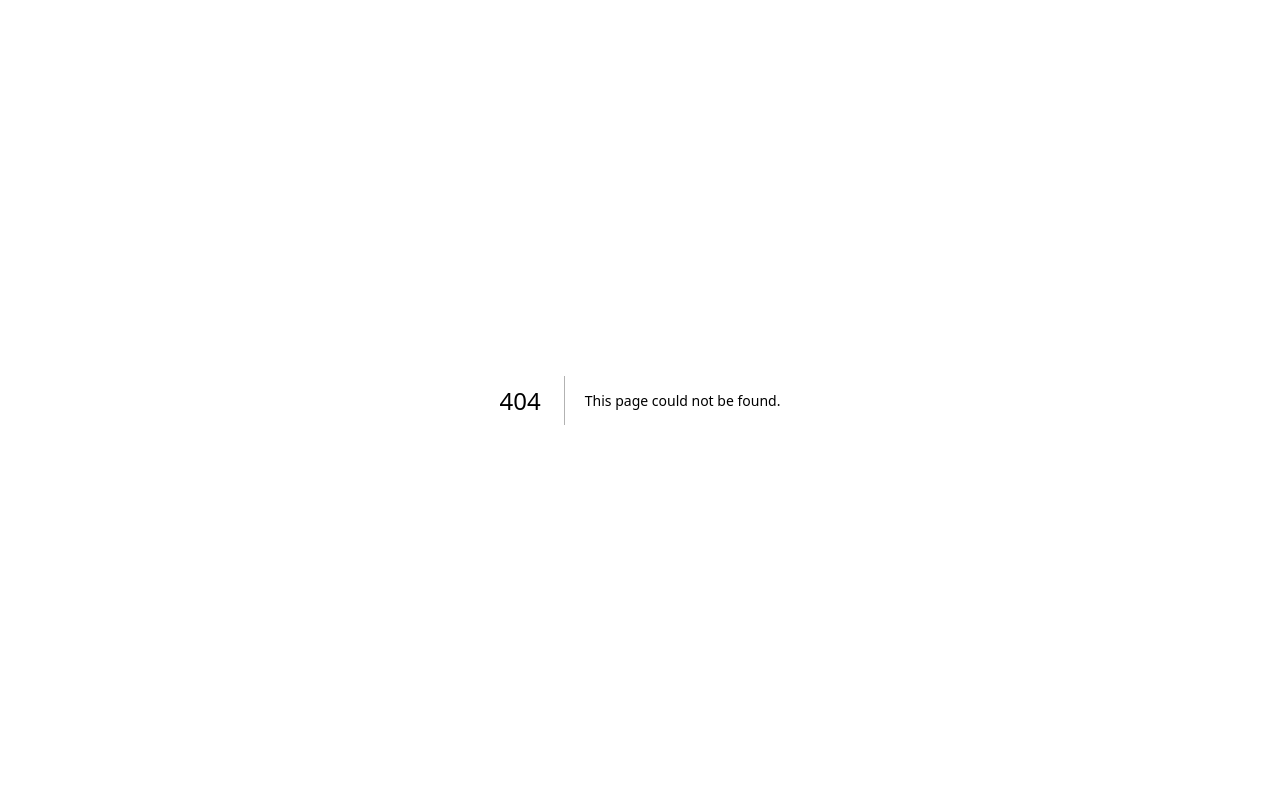
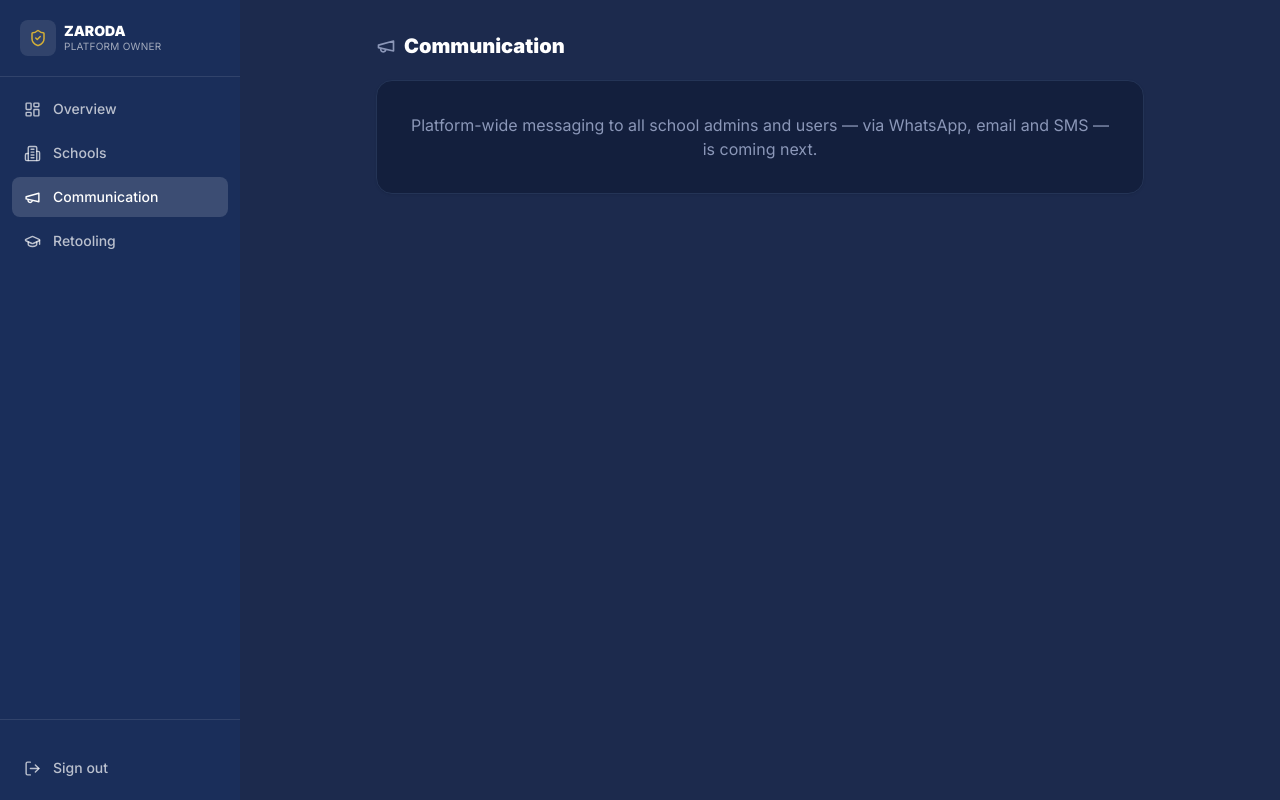
Before and after one commit to oduorongo/zaroda-main, a Next.js app in the folder frontend/: page /owner/communication in a window 1280 px wide. Before the commit this address had no page. Built offline with nearby package versions, Linux system fonts and the light colour scheme; no server answers.

Commit message:
Owner console: sidebar layout with Overview/Schools/Communication/Retooling

```diff
--- /dev/null
+++ b/frontend/app/owner/communication/page.tsx
@@ -0,0 +1,19 @@
+// app/owner/communication/page.tsx
+'use client';
+import { Megaphone } from 'lucide-react';
+
+export default function OwnerCommunicationPage() {
+  return (
+    <div className="p-4 sm:p-8">
+      <div className="max-w-3xl mx-auto space-y-5">
+        <div className="flex items-center gap-2">
+          <Megaphone className="text-theme-muted" size={20}/>
+          <h1 className="text-xl font-black text-theme-heading">Communication</h1>
+        </div>
+        <div className="card p-8 text-center text-theme-muted">
+          Platform-wide messaging to all school admins and users — via WhatsApp, email and SMS — is coming next.
+        </div>
+      </div>
+    </div>
+  );
+}
--- /dev/null
+++ b/frontend/app/owner/layout.tsx
@@ -0,0 +1,71 @@
+// app/owner/layout.tsx
+// Platform-owner (super_admin) console shell: persistent sidebar + section nav.
+'use client';
+import { useEffect } from 'react';
+import { usePathname, useRouter } from 'next/navigation';
+import Link from 'next/link';
+import { LayoutDashboard, Building2, Megaphone, GraduationCap, ShieldCheck, LogOut } from 'lucide-react';
+import { useAuth } from '@/lib/hooks/useAuth';
+
+const NAV = [
+  { href: '/owner',               label: 'Overview',      icon: LayoutDashboard, exact: true },
+  { href: '/owner/schools',       label: 'Schools',       icon: Building2 },
+  { href: '/owner/communication', label: 'Communication', icon: Megaphone },
+  { href: '/owner/retooling',     label: 'Retooling',     icon: GraduationCap },
+];
+
+export default function OwnerLayout({ children }: { children: React.ReactNode }) {
+  const { user, logout } = useAuth();
+  const router = useRouter();
+  const pathname = usePathname();
+
+  useEffect(() => {
+    if (user && user.role !== 'super_admin') router.replace('/dashboard');
+  }, [user, router]);
+
+  const isActive = (item: typeof NAV[number]) =>
+    item.exact ? pathname === item.href : pathname.startsWith(item.href);
+
+  return (
+    <div className="min-h-screen flex bg-surface-2">
+      {/* Sidebar */}
+      <aside className="w-60 shrink-0 bg-[#1a2e5a] text-white flex flex-col fixed inset-y-0 left-0 z-30">
+        <div className="p-5 flex items-center gap-2" style={{ borderBottom: '1px solid rgba(255,255,255,0.1)' }}>
+          <div className="w-9 h-9 rounded-lg bg-white/10 flex items-center justify-center text-[#d4af37]">
+            <ShieldCheck size={18}/>
+          </div>
+          <div>
+            <div className="font-black text-sm leading-tight">ZARODA</div>
+            <div className="text-[10px] text-white/60 uppercase tracking-wide">Platform Owner</div>
+          </div>
+        </div>
+
+        <nav className="flex-1 p-3 space-y-1">
+          {NAV.map(item => {
+            const active = isActive(item);
+            return (
+              <Link key={item.href} href={item.href}
+                className={`flex items-center gap-3 px-3 py-2.5 rounded-lg text-sm font-medium transition-colors ${
+                  active ? 'bg-white/15 text-white' : 'text-white/70 hover:bg-white/10 hover:text-white'}`}>
+                <item.icon size={17}/> {item.label}
+              </Link>
+            );
+          })}
+        </nav>
+
+        <div className="p-3" style={{ borderTop: '1px solid rgba(255,255,255,0.1)' }}>
+          <div className="px-3 py-2 text-xs text-white/60 truncate">{user?.email}</div>
+          <button onClick={logout}
+            className="w-full flex items-center gap-3 px-3 py-2.5 rounded-lg text-sm font-medium text-white/70 hover:bg-white/10 hover:text-white">
+            <LogOut size={17}/> Sign out
+          </button>
+        </div>
+      </aside>
+
+      {/* Content */}
+      <main className="flex-1 ml-60 min-w-0">
+        {children}
+      </main>
+    </div>
+  );
+}
--- a/frontend/app/owner/page.tsx
+++ b/frontend/app/owner/page.tsx
@@ -83,17 +83,12 @@ export default function OwnerDashboard() {
     return map[st] || 'bg-gray-100 text-gray-500';
   };
 
-  if (user && user.role !== 'super_admin') return null;
-
   return (
-    <div className="min-h-screen bg-surface-2 p-4 sm:p-8">
+    <div className="p-4 sm:p-8">
       <div className="max-w-6xl mx-auto space-y-6">
         <div className="flex items-center gap-3">
-          <div className="w-11 h-11 rounded-xl bg-[#1a2e5a] flex items-center justify-center text-[#d4af37]">
-            <ShieldCheck size={22}/>
-          </div>
           <div>
-            <h1 className="text-xl font-black text-theme-heading">ZARODA Platform — Owner Console</h1>
+            <h1 className="text-xl font-black text-theme-heading">Overview</h1>
             <p className="text-sm text-theme-muted">Oversight and management across all schools.</p>
           </div>
         </div>
--- /dev/null
+++ b/frontend/app/owner/retooling/page.tsx
@@ -0,0 +1,19 @@
+// app/owner/retooling/page.tsx
+'use client';
+import { GraduationCap } from 'lucide-react';
+
+export default function OwnerRetoolingPage() {
+  return (
+    <div className="p-4 sm:p-8">
+      <div className="max-w-3xl mx-auto space-y-5">
+        <div className="flex items-center gap-2">
+          <GraduationCap className="text-theme-muted" size={20}/>
+          <h1 className="text-xl font-black text-theme-heading">Retooling</h1>
+        </div>
+        <div className="card p-8 text-center text-theme-muted">
+          Post teacher-retooling articles and professional-development content for all schools. Coming next.
+        </div>
+      </div>
+    </div>
+  );
+}
--- /dev/null
+++ b/frontend/app/owner/schools/page.tsx
@@ -0,0 +1,82 @@
+// app/owner/schools/page.tsx
+'use client';
+import { useState, useEffect } from 'react';
+import { Building2, Search, Loader2, ChevronRight } from 'lucide-react';
+import apiClient from '@/lib/api/client';
+
+export default function OwnerSchoolsPage() {
+  const [schools, setSchools] = useState<any[]>([]);
+  const [search, setSearch]   = useState('');
+  const [loading, setLoading] = useState(true);
+
+  const load = () => {
+    setLoading(true);
+    apiClient.get('/admin/tenants', { params: { search } })
+      .then(r => setSchools(r.data?.data || []))
+      .catch(() => setSchools([]))
+      .finally(() => setLoading(false));
+  };
+  useEffect(() => { load(); /* eslint-disable-next-line */ }, []);
+
+  const badge = (st: string) => ({
+    active: 'bg-green-100 text-green-700', trial: 'bg-amber-100 text-amber-700',
+    suspended: 'bg-red-100 text-red-700', cancelled: 'bg-gray-100 text-gray-500',
+  } as Record<string,string>)[st] || 'bg-gray-100 text-gray-500';
+
+  return (
+    <div className="p-4 sm:p-8">
+      <div className="max-w-6xl mx-auto space-y-5">
+        <div className="flex items-center gap-2">
+          <Building2 className="text-theme-muted" size={20}/>
+          <h1 className="text-xl font-black text-theme-heading">Schools</h1>
+        </div>
+
+        <div className="card p-4">
+          <div className="flex items-center gap-2 mb-3">
+            <div className="relative flex-1">
+              <Search size={15} className="absolute left-3 top-1/2 -translate-y-1/2 text-theme-muted"/>
+              <input value={search} onChange={e => setSearch(e.target.value)}
+                onKeyDown={e => { if (e.key === 'Enter') load(); }}
+                placeholder="Search schools by name…" className="input pl-9 w-full"/>
+            </div>
+            <button onClick={load} className="btn-primary">Search</button>
+          </div>
+
+          {loading ? (
+            <div className="flex justify-center py-12"><Loader2 className="animate-spin text-theme-muted" size={24}/></div>
+          ) : (
+            <div className="overflow-x-auto">
+              <table className="w-full text-sm">
+                <thead>
+                  <tr className="text-left text-theme-muted border-b border-theme">
+                    <th className="py-2 pr-3 font-medium">School</th>
+                    <th className="py-2 pr-3 font-medium">Status</th>
+                    <th className="py-2 pr-3 font-medium">Tier</th>
+                    <th className="py-2 pr-3 font-medium">Learners</th>
+                    <th className="py-2 pr-3 font-medium">Users</th>
+                    <th className="py-2 pr-3 font-medium">County</th>
+                  </tr>
+                </thead>
+                <tbody>
+                  {schools.length === 0 ? (
+                    <tr><td colSpan={6} className="py-8 text-center text-theme-muted">No schools found</td></tr>
+                  ) : schools.map((s: any) => (
+                    <tr key={s.id} className="border-b border-theme/50">
+                      <td className="py-2.5 pr-3 font-semibold text-theme-heading">{s.name}</td>
+                      <td className="py-2.5 pr-3"><span className={`badge ${badge(s.status)}`}>{s.status}</span></td>
+                      <td className="py-2.5 pr-3 capitalize">{s.subscriptionTier || '—'}</td>
+                      <td className="py-2.5 pr-3">{s.learnerCount ?? 0}</td>
+                      <td className="py-2.5 pr-3">{s.userCount ?? 0}</td>
+                      <td className="py-2.5 pr-3 text-theme-muted">{s.county || '—'}</td>
+                    </tr>
+                  ))}
+                </tbody>
+              </table>
+            </div>
+          )}
+          <p className="text-[11px] text-theme-muted mt-3">Tip: open the Overview tab to manage a school (suspend, subscription, reset passwords).</p>
+        </div>
+      </div>
+    </div>
+  );
+}
```
